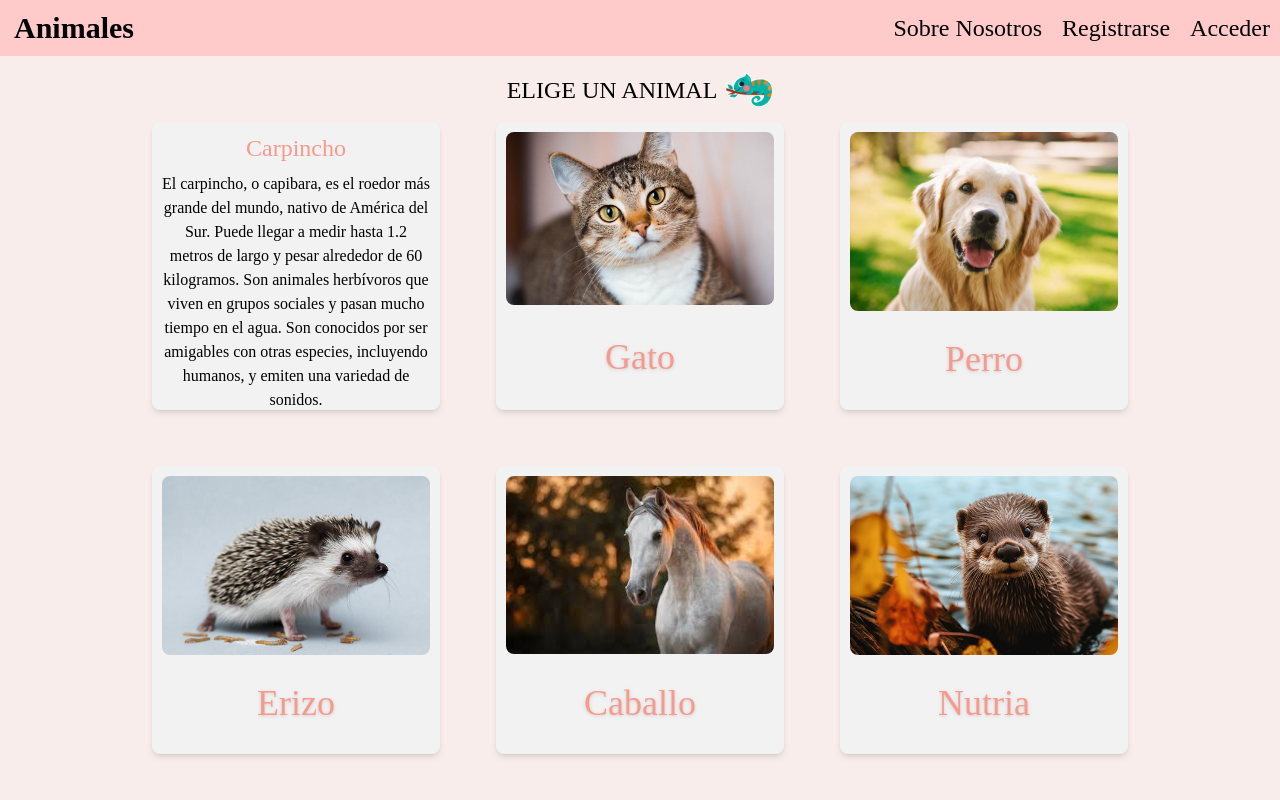
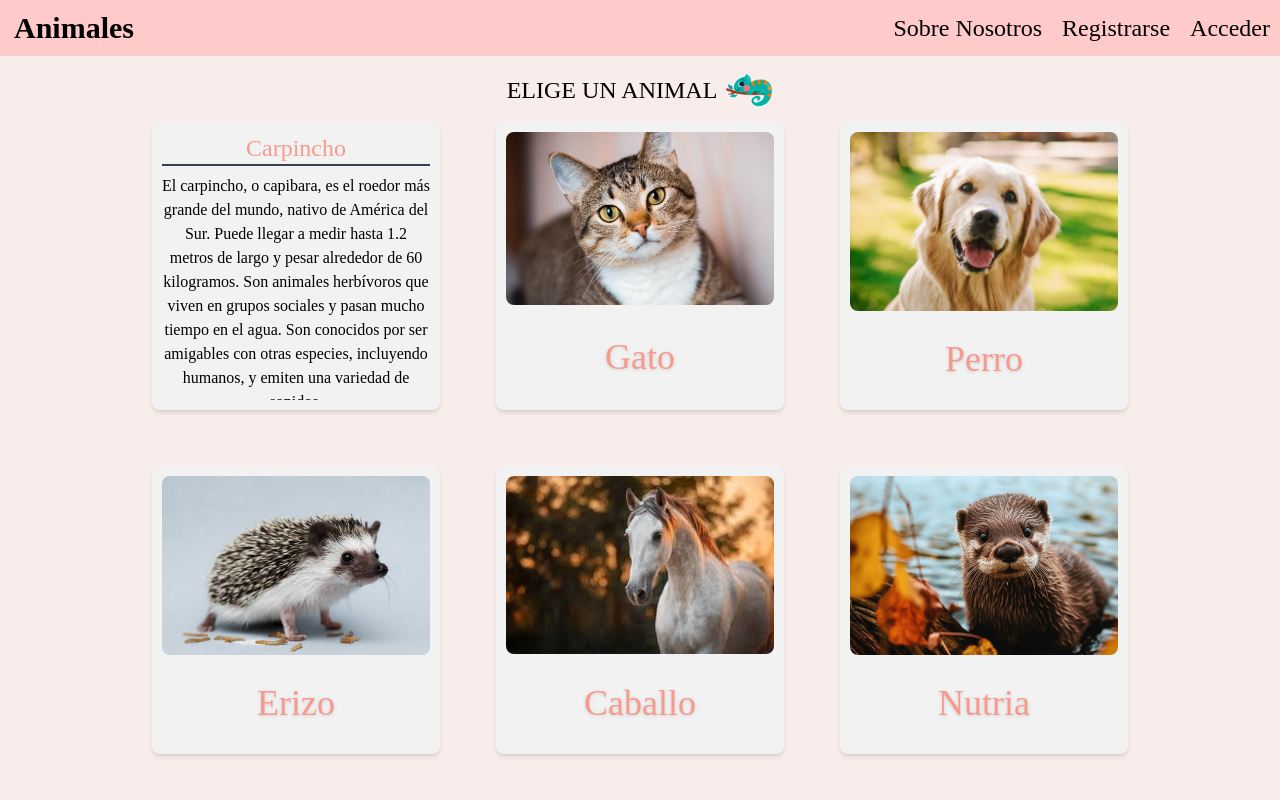
Before and after one commit to Schugu/AnimalsPage, a React (Vite) app: page / in a window 1280 px wide. Both pictures are taken after a click on the element "Carpincho". Shown: the top 800 px of the page. Built offline with nearby package versions, Linux system fonts and the light colour scheme; a web font is replaced by a local one.

Commit message:
Add: Esitlos para las cards

```diff
--- a/src/components/card/Card.tsx
+++ b/src/components/card/Card.tsx
@@ -4,6 +4,7 @@ type CardProps = {
   nombre: string;
   link: string;
   parrafo: string;
+  key: string;
 }
 
 export default function Card({ nombre, link, parrafo }: CardProps) {
@@ -24,11 +25,11 @@ export default function Card({ nombre, link, parrafo }: CardProps) {
       </div>
 
       <div className={`w-full h-full p-2.5 flex flex-col gap-2 items-center justify-between ${!isHidden ? 'hidden' : ''}`}>
-        <a className="text-[#f79a8e] text-2xl hover:shadow" href={link} target="_blank">
-          <p>{nombre}</p>
+        <a className="w-full text-[#f79a8e] text-2xl hover:bg-red-50 rounded" href={link} target="_blank">
+          <p className="border-b-2 border-gray-700">{nombre}</p>
         </a>
 
-        <p className="text-black">
+        <p className="text-black overflow-auto">
           {parrafo}
         </p>
       </div>
```
